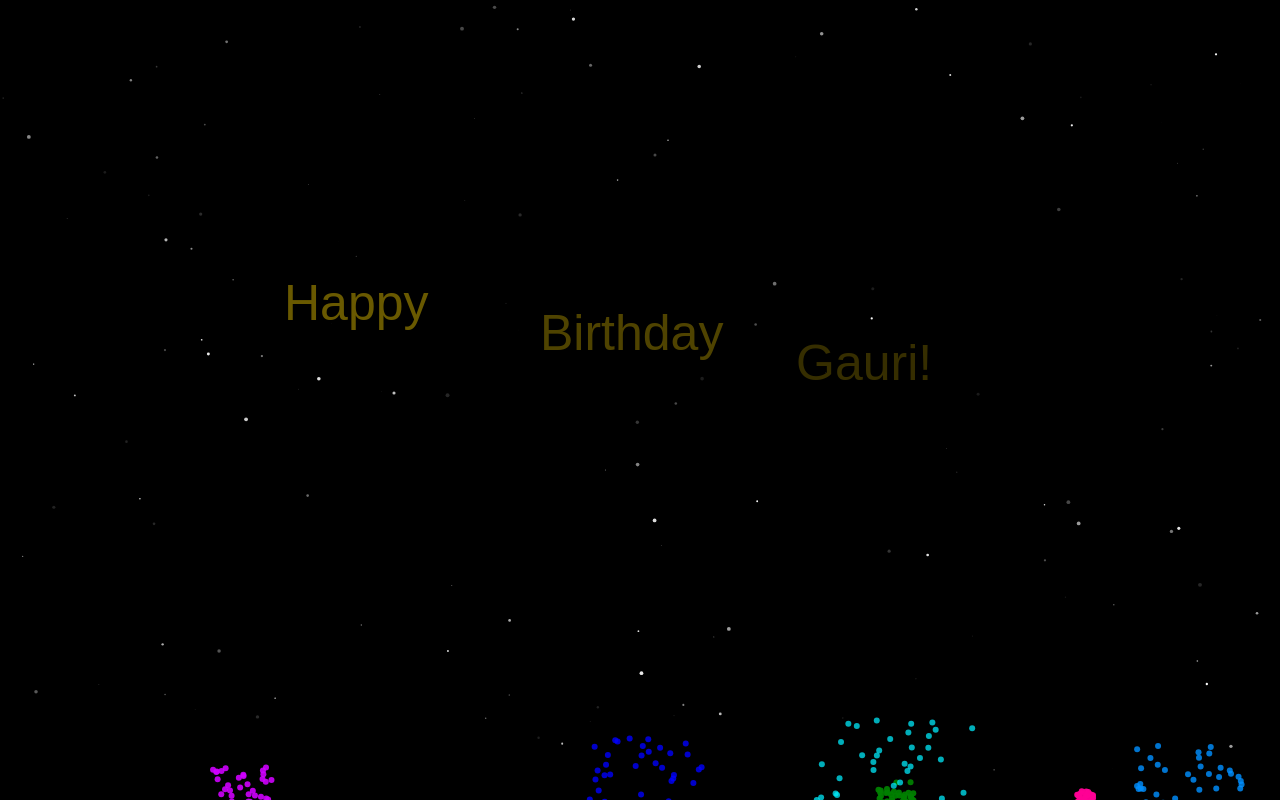
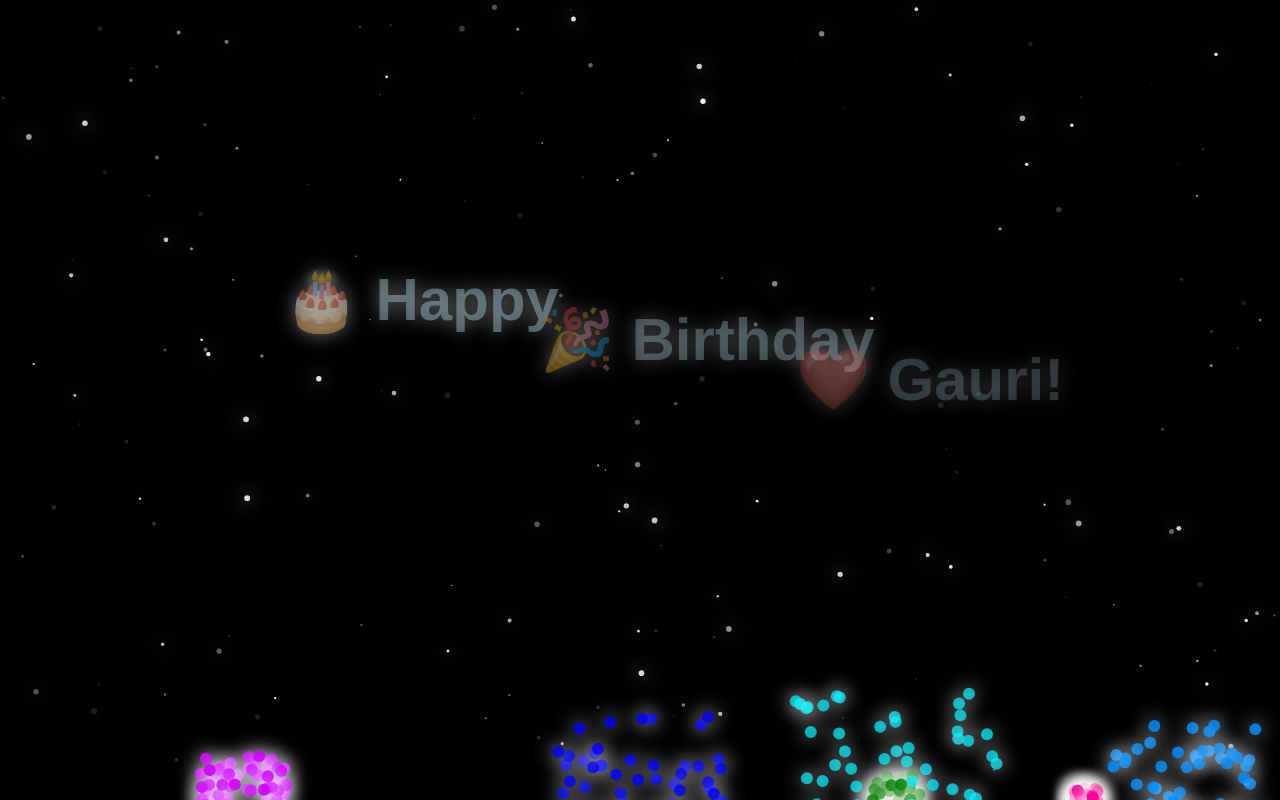
Before and after one commit to iKushagraPandey/Happy-Birthday-Gauri, a plain HTML site: page index.html in a window 1280 px wide. Drawn offline with Linux system fonts and the light colour scheme; animation ran at ten frames a second.

Commit message:
Update index.html

```diff
--- a/index.html
+++ b/index.html
@@ -30,21 +30,20 @@
         let stars = [];
         let textParticles = [];
         const textArch = [
-            { text: 'Happy', xFactor: 0.3, delay: 1000 },
-            { text: 'Birthday', xFactor: 0.5, delay: 2000 },
-            { text: 'Gauri!', xFactor: 0.7, delay: 3000 }
+            { text: '🎂 Happy', xFactor: 0.3, delay: 1000 },
+            { text: '🎉 Birthday', xFactor: 0.5, delay: 2000 },
+            { text: '❤️ Gauri!', xFactor: 0.7, delay: 3000 }
         ];
 
         class Firework {
-            constructor(x, y, color, delay, type) {
+            constructor(x, y, color, delay) {
                 this.x = x;
                 this.y = y;
                 this.color = color;
-                this.type = type;
                 this.particles = [];
                 this.exploded = false;
                 setTimeout(() => this.explode(), delay);
-                for (let i = 0; i < 60; i++) {
+                for (let i = 0; i < 80; i++) {
                     this.particles.push(new Particle(this.x, this.y, this.color));
                 }
             }
@@ -58,7 +57,7 @@
                 if (!this.exploded) {
                     ctx.fillStyle = this.color;
                     ctx.beginPath();
-                    ctx.arc(this.x, this.y, 5, 0, Math.PI * 2);
+                    ctx.arc(this.x, this.y, 8, 0, Math.PI * 2);
                     ctx.fill();
                 } else {
                     this.particles.forEach(p => p.update());
@@ -66,7 +65,7 @@
             }
             update() {
                 if (!this.exploded) {
-                    this.y -= 3;
+                    this.y -= 6;
                 }
             }
         }
@@ -78,8 +77,8 @@
                 this.color = color;
                 this.alpha = 1;
                 this.velocity = {
-                    x: (Math.random() - 0.5) * 6,
-                    y: (Math.random() - 0.5) * 6
+                    x: (Math.random() - 0.5) * 8,
+                    y: (Math.random() - 0.5) * 8
                 };
             }
             update() {
@@ -89,7 +88,7 @@
                 ctx.fillStyle = this.color;
                 ctx.globalAlpha = this.alpha;
                 ctx.beginPath();
-                ctx.arc(this.x, this.y, 3, 0, Math.PI * 2);
+                ctx.arc(this.x, this.y, 6, 0, Math.PI * 2);
                 ctx.fill();
                 ctx.globalAlpha = 1;
             }
@@ -99,7 +98,7 @@
             constructor() {
                 this.x = Math.random() * canvas.width;
                 this.y = Math.random() * canvas.height;
-                this.size = Math.random() * 2;
+                this.size = Math.random() * 3;
                 this.alpha = Math.random();
             }
             twinkle() {
@@ -115,12 +114,12 @@
             }
         }
 
-        function addFirework(x, y, color, delay, type) {
-            fireworks.push(new Firework(x, y, color, delay, type));
+        function addFirework(x, y, color, delay) {
+            fireworks.push(new Firework(x, y, color, delay));
         }
 
         function createStars() {
-            for (let i = 0; i < 150; i++) {
+            for (let i = 0; i < 200; i++) {
                 stars.push(new Star());
             }
         }
@@ -129,7 +128,7 @@
         function addTextParticles() {
             textArch.forEach((t, i) => {
                 setTimeout(() => {
-                    textParticles.push({ text: t.text, x: canvas.width * t.xFactor, y: canvas.height * 0.4 + (i * 30), alpha: 0 });
+                    textParticles.push({ text: t.text, x: canvas.width * t.xFactor, y: canvas.height * 0.4 + (i * 40), alpha: 0 });
                 }, t.delay);
             });
         }
@@ -147,18 +146,20 @@
             });
             textParticles.forEach((tp, index) => {
                 if (tp.alpha < 1) tp.alpha += 0.01;
-                ctx.fillStyle = `rgba(255, 215, 0, ${tp.alpha})`;
-                ctx.font = '50px Arial';
+                ctx.fillStyle = `rgba(173, 216, 230, ${tp.alpha})`;
+                ctx.font = 'bold 60px Arial';
+                ctx.shadowColor = 'white';
+                ctx.shadowBlur = 20;
                 ctx.fillText(tp.text, tp.x - 100, tp.y);
             });
             requestAnimationFrame(animate);
         }
         animate();
 
-        setTimeout(() => addFirework(canvas.width * 0.3, canvas.height, 'red', 1000, 'normal'), 500);
-        setTimeout(() => addFirework(canvas.width * 0.5, canvas.height, 'blue', 2000, 'normal'), 1000);
-        setTimeout(() => addFirework(canvas.width * 0.7, canvas.height, 'green', 3000, 'normal'), 1500);
-        setInterval(() => addFirework(Math.random() * canvas.width, canvas.height, `hsl(${Math.random() * 360}, 100%, 50%)`, 0, 'random'), 800);
+        setTimeout(() => addFirework(canvas.width * 0.3, canvas.height, 'red', 1000), 500);
+        setTimeout(() => addFirework(canvas.width * 0.5, canvas.height, 'blue', 2000), 1000);
+        setTimeout(() => addFirework(canvas.width * 0.7, canvas.height, 'green', 3000), 1500);
+        setInterval(() => addFirework(Math.random() * canvas.width, canvas.height, `hsl(${Math.random() * 360}, 100%, 50%)`, 0), 800);
     </script>
 </body>
 </html>
```
